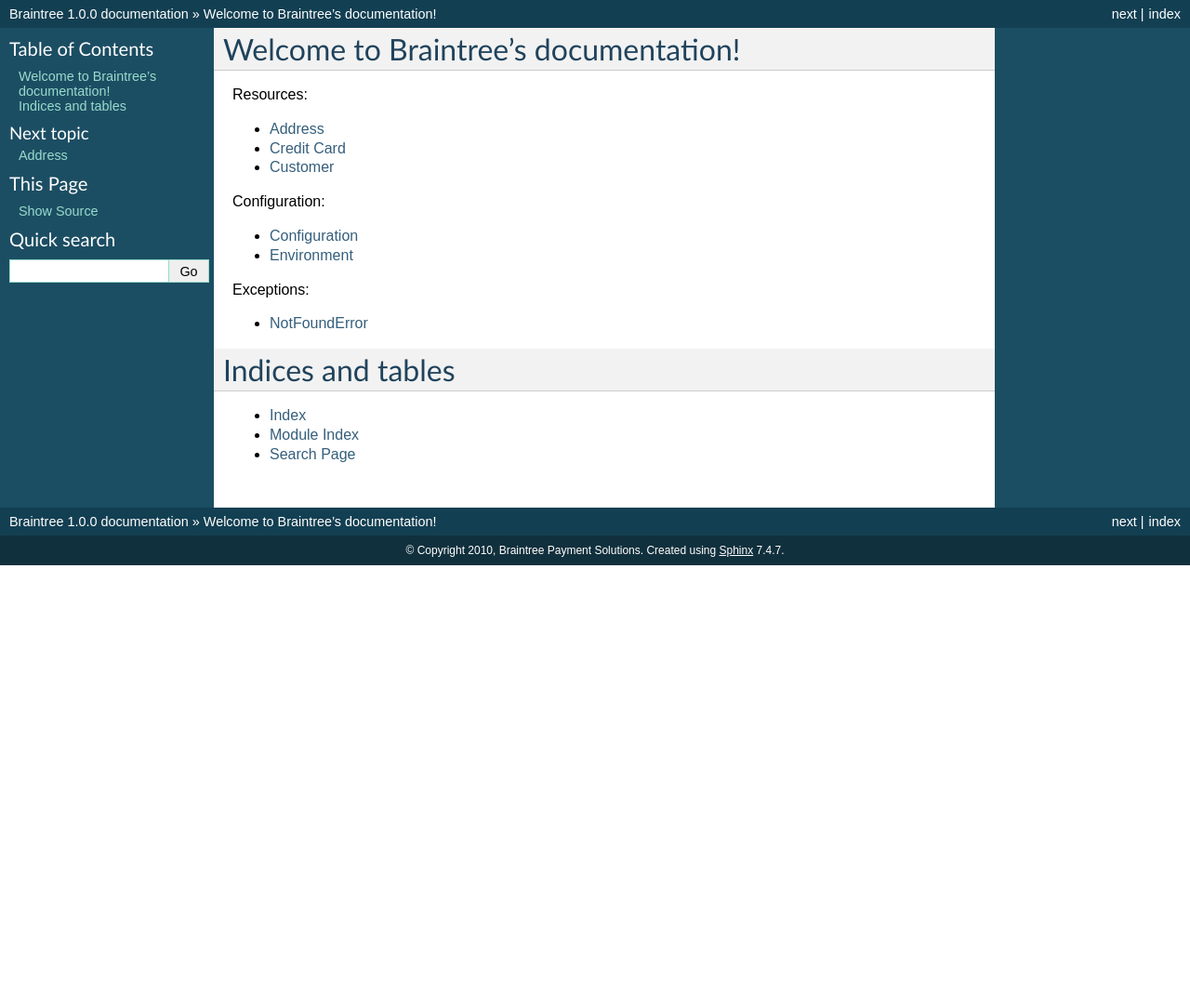
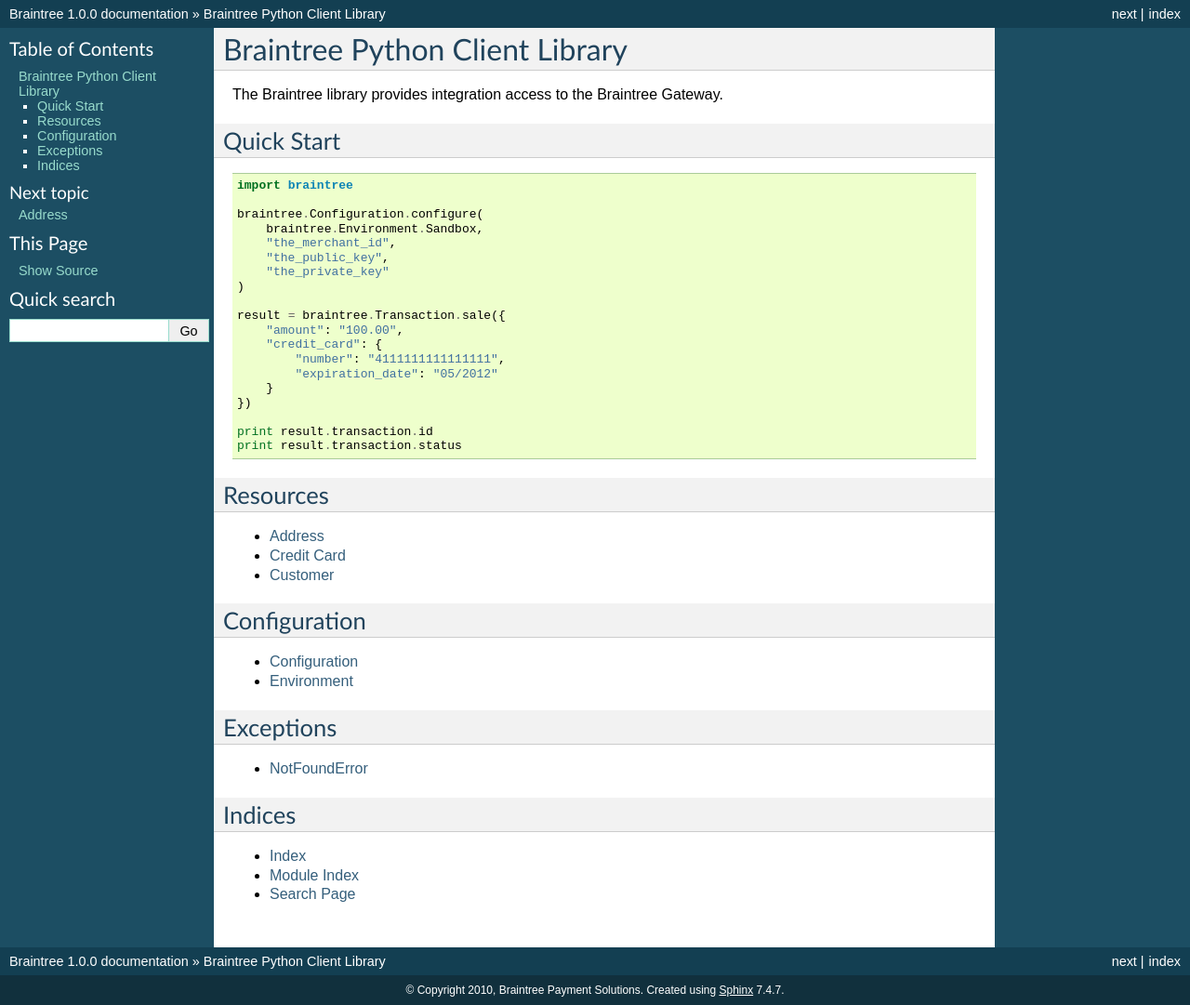
Before and after one commit to braintree/braintree_python, a Sphinx documentation site: the page built from docs/index.rst, in a window 1280 px wide. Shown: the whole page at 93% size. Built offline with Sphinx 7.4.7, drawn with Linux system fonts in a browser that asks for light colours; before the commit the page ends 900 px from its top, so only the background shows below that.

Commit message:
Made the index page prettier.

```diff
--- a/docs/index.rst
+++ b/docs/index.rst
@@ -3,10 +3,38 @@
    You can adapt this file completely to your liking, but it should at least
    contain the root `toctree` directive.
 
-Welcome to Braintree's documentation!
+Braintree Python Client Library
 =====================================
 
-Resources:
+The Braintree library provides integration access to the Braintree Gateway.
+
+Quick Start
+-----------
+
+::
+
+    import braintree
+
+    braintree.Configuration.configure(
+        braintree.Environment.Sandbox,
+        "the_merchant_id",
+        "the_public_key",
+        "the_private_key"
+    )
+
+    result = braintree.Transaction.sale({
+        "amount": "100.00",
+        "credit_card": {
+            "number": "4111111111111111",
+            "expiration_date": "05/2012"
+        }
+    })
+
+    print result.transaction.id
+    print result.transaction.status
+
+Resources
+---------
 
 .. toctree::
    :maxdepth: 2
@@ -15,7 +43,8 @@
    credit_card
    customer
 
-Configuration:
+Configuration
+-------------
 
 .. toctree::
    :maxdepth: 2
@@ -23,15 +52,16 @@
    configuration
    environment
 
-Exceptions:
+Exceptions
+----------
 
 .. toctree::
    :maxdepth: 2
 
    not_found_error
 
-Indices and tables
-==================
+Indices
+-------
 
 * :ref:`genindex`
 * :ref:`modindex`
```
